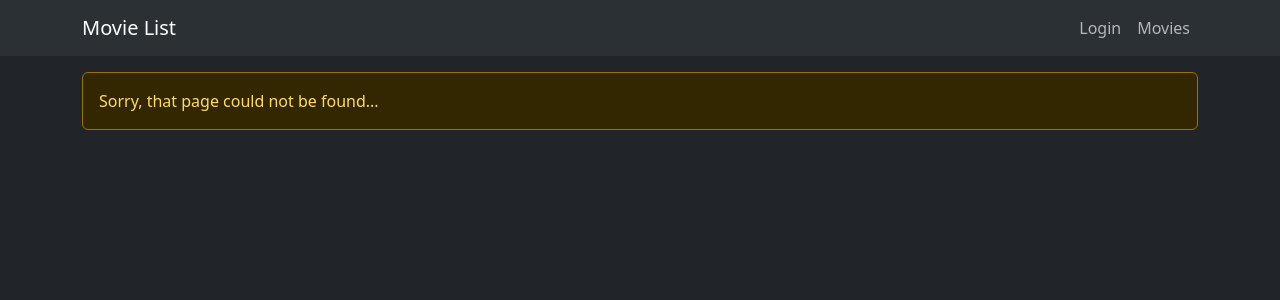
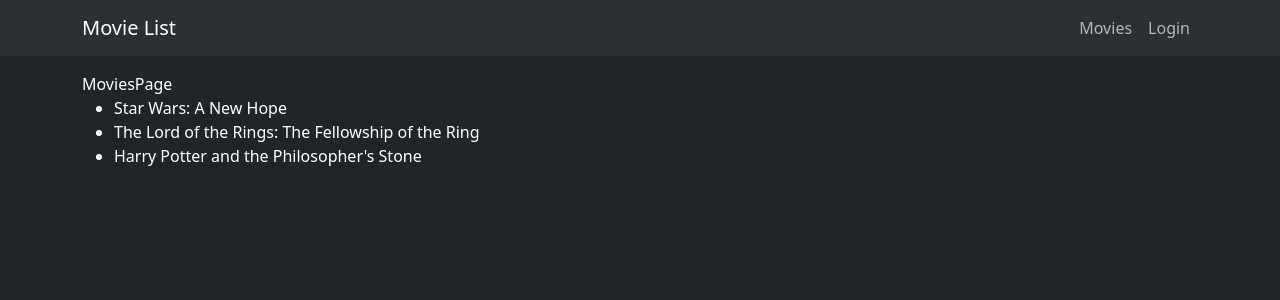
Before and after one commit to Krisejg99/react-login, a React (Vite) app: page /movies in a window 1280 px wide. Shown: the top 300 px of the page. Built offline with nearby package versions, Linux system fonts and the light colour scheme; data requests are answered from the project's data file.

Commit message:
wrapped App in QueryClientProvider and added MoviesPage, removed HomePage

```diff
--- a/src/App.tsx
+++ b/src/App.tsx
@@ -1,11 +1,10 @@
 import { Container } from 'react-bootstrap'
 import './assets/scss/App.scss'
 import { Route, Routes } from 'react-router-dom'
-import HomePage from './pages/HomePage'
 import NotFound from './pages/NotFound'
 import LoginPage from './pages/LoginPage'
 import RegisterPage from './pages/RegisterPage'
-import ListPage from './pages/ListPage'
+import MoviesPage from './pages/MoviesPage'
 import Navigation from './components/Navigation'
 
 const App = () => {
@@ -15,10 +14,10 @@
 
 			<Container className='py-3'>
 				<Routes>
-					<Route path='/' element={<HomePage />} />
+					<Route path='/' element={<MoviesPage />} />
+					<Route path='/movies' element={<MoviesPage />} />
 					<Route path='/login' element={<LoginPage />} />
 					<Route path='/register' element={<RegisterPage />} />
-					<Route path='/list' element={<ListPage />} />
 
 					<Route path='/*' element={<NotFound />} />
 				</Routes>
--- a/src/components/Navigation.tsx
+++ b/src/components/Navigation.tsx
@@ -6,12 +6,12 @@
 	return (
 		<Navbar expand="sm" className="bg-body-tertiary">
 			<Container>
-				<Navbar.Brand href="/">Movie List</Navbar.Brand>
+				<Navbar.Brand>Movie List</Navbar.Brand>
 				<Navbar.Toggle aria-controls="basic-navbar-nav" />
 				<Navbar.Collapse id="basic-navbar-nav">
 					<Nav className="ms-auto">
+						<Nav.Link href="/movies">Movies</Nav.Link>
 						<Nav.Link href="/login">Login</Nav.Link>
-						<Nav.Link href="/list">Movies</Nav.Link>
 					</Nav>
 				</Navbar.Collapse>
 			</Container>
--- a/src/main.tsx
+++ b/src/main.tsx
@@ -2,11 +2,28 @@
 import ReactDOM from 'react-dom/client'
 import App from './App.tsx'
 import { BrowserRouter } from 'react-router-dom'
+import { QueryClient, QueryClientProvider } from 'react-query'
+import { ReactQueryDevtools } from 'react-query/devtools'
+
+
+const queryClient = new QueryClient({
+	defaultOptions: {
+		queries: {
+			refetchOnWindowFocus: false,
+		}
+	}
+})
 
 ReactDOM.createRoot(document.getElementById('root') as HTMLElement).render(
 	<React.StrictMode>
-		<BrowserRouter>
-			<App />
-		</BrowserRouter>
+		<QueryClientProvider client={queryClient}>
+
+			<BrowserRouter>
+				<App />
+			</BrowserRouter>
+
+			<ReactQueryDevtools initialIsOpen={false} position='bottom-right' />
+
+		</QueryClientProvider>
 	</React.StrictMode>,
 )
--- a/src/pages/HomePage.tsx
+++ /dev/null
@@ -1,7 +0,0 @@
-const HomePage = () => {
-	return (
-		<div>HomePage</div>
-	)
-}
-
-export default HomePage
--- a/src/pages/ListPage.tsx
+++ /dev/null
@@ -1,7 +0,0 @@
-const ListPage = () => {
-	return (
-		<div>ListPage</div>
-	)
-}
-
-export default ListPage
--- a/src/pages/LoginPage.tsx
+++ b/src/pages/LoginPage.tsx
@@ -2,16 +2,21 @@
 import LoginForm from '../components/LoginForm'
 import { User } from '../types/user'
 import Button from 'react-bootstrap/Button'
+import { useNavigate } from 'react-router'
 
 const LoginPage = () => {
 	// user state
 	const [user, setUser] = useState<User>({ username: '', password: '' })
 	const [loggedIn, setLoggedIn] = useState(false)
 
+	const navigate = useNavigate()
+
 	const handleLogIn = async (e: React.FormEvent) => {
 		e.preventDefault()
 
 		setLoggedIn(true)
+
+		navigate('/movies')
 	}
 
 	const handleLogOut = () => {
--- /dev/null
+++ b/src/pages/MoviesPage.tsx
@@ -0,0 +1,13 @@
+import MovieList from "../components/MovieList"
+
+const MoviesPage = () => {
+	return (
+		<>
+			<div>MoviesPage</div>
+
+			<MovieList />
+		</>
+	)
+}
+
+export default MoviesPage
```
